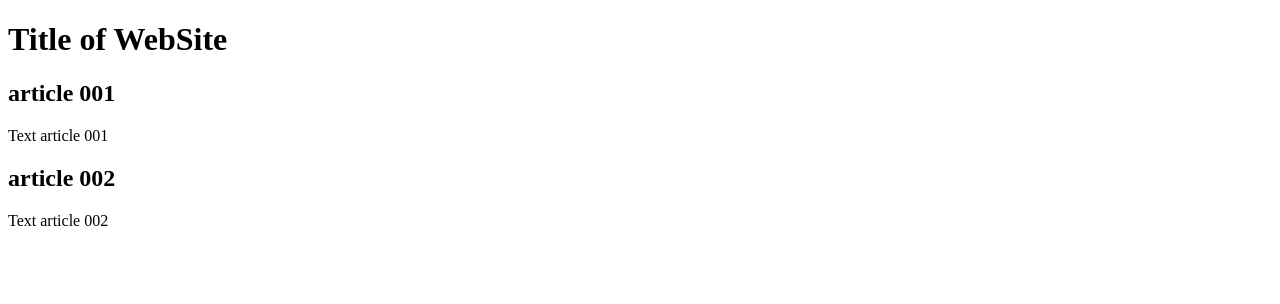
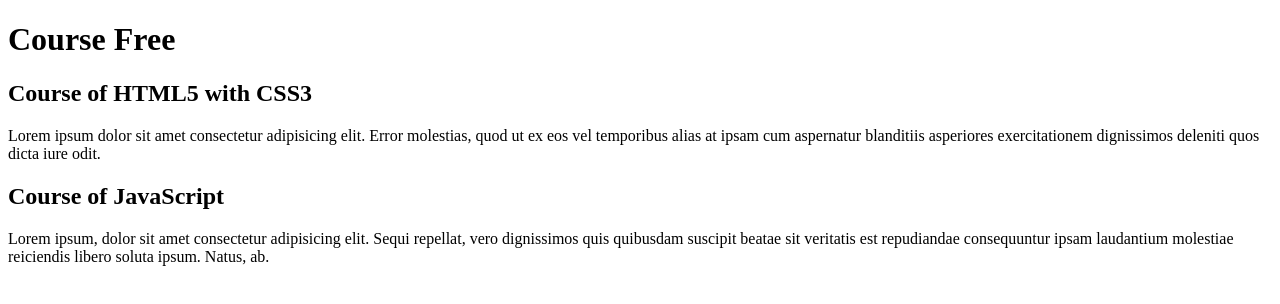
Before and after one commit to Cosentin0/projeto-site, a plain HTML site: page index.html in a window 1280 px wide. Drawn offline with Linux system fonts and the light colour scheme.

Commit message:
I just started to write the content

```diff
--- a/index.html
+++ b/index.html
@@ -9,15 +9,15 @@
 <body>
     <main>
         <header>
-            <h1>Title of WebSite</h1>
+            <h1>Course Free</h1>
         </header>
         <article>
-            <h2>article 001</h2>
-            <p>Text article 001</p>
+            <h2>Course of HTML5 with CSS3</h2>
+            <p>Lorem ipsum dolor sit amet consectetur adipisicing elit. Error molestias, quod ut ex eos vel temporibus alias at ipsam cum aspernatur blanditiis asperiores exercitationem dignissimos deleniti quos dicta iure odit.</p>
         </article>
         <article>
-            <h2>article 002</h2>
-            <p>Text article 002</p>
+            <h2>Course of JavaScript</h2>
+            <p>Lorem ipsum, dolor sit amet consectetur adipisicing elit. Sequi repellat, vero dignissimos quis quibusdam suscipit beatae sit veritatis est repudiandae consequuntur ipsam laudantium molestiae reiciendis libero soluta ipsum. Natus, ab.</p>
         </article>
     </main>
 </body>
```
